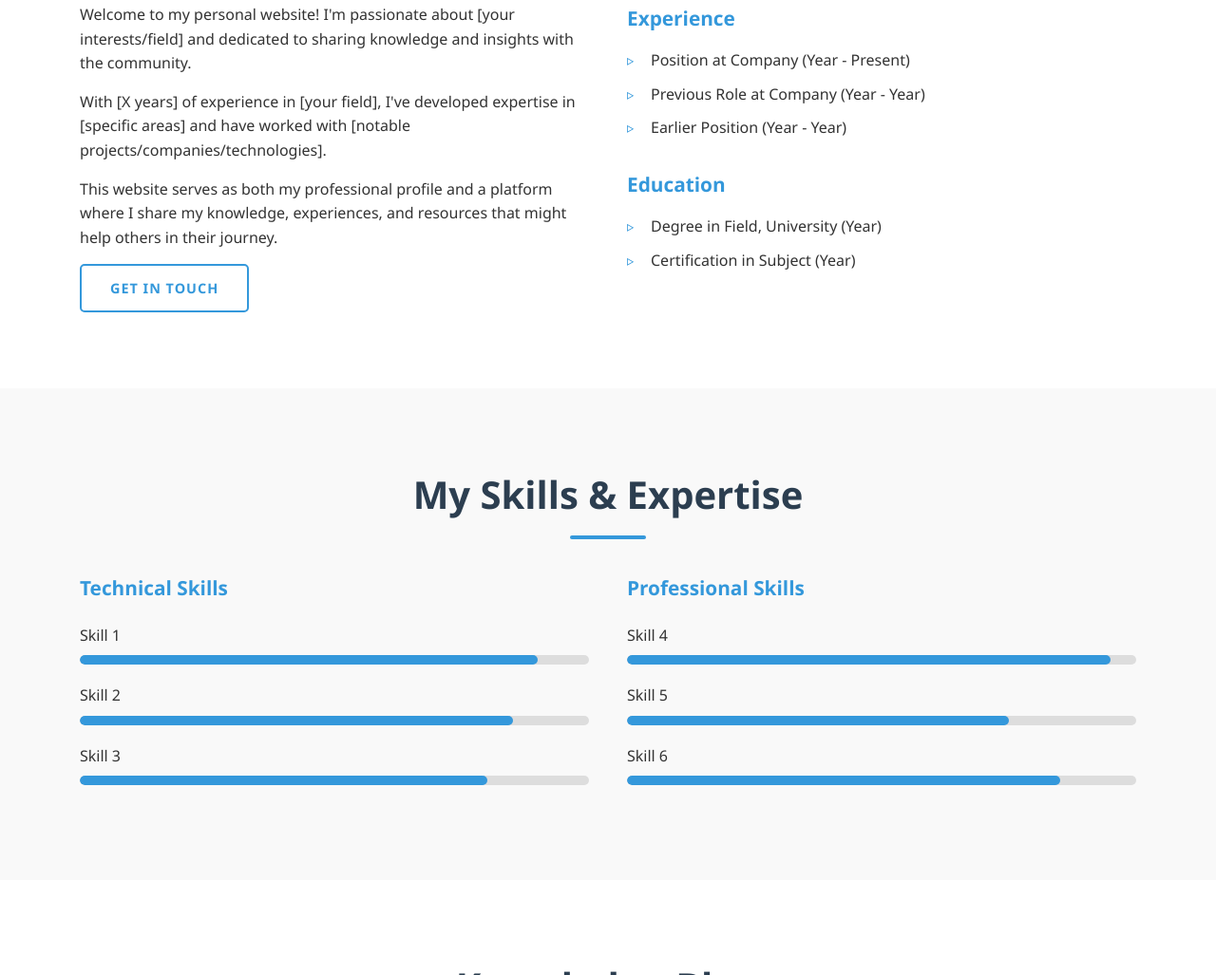
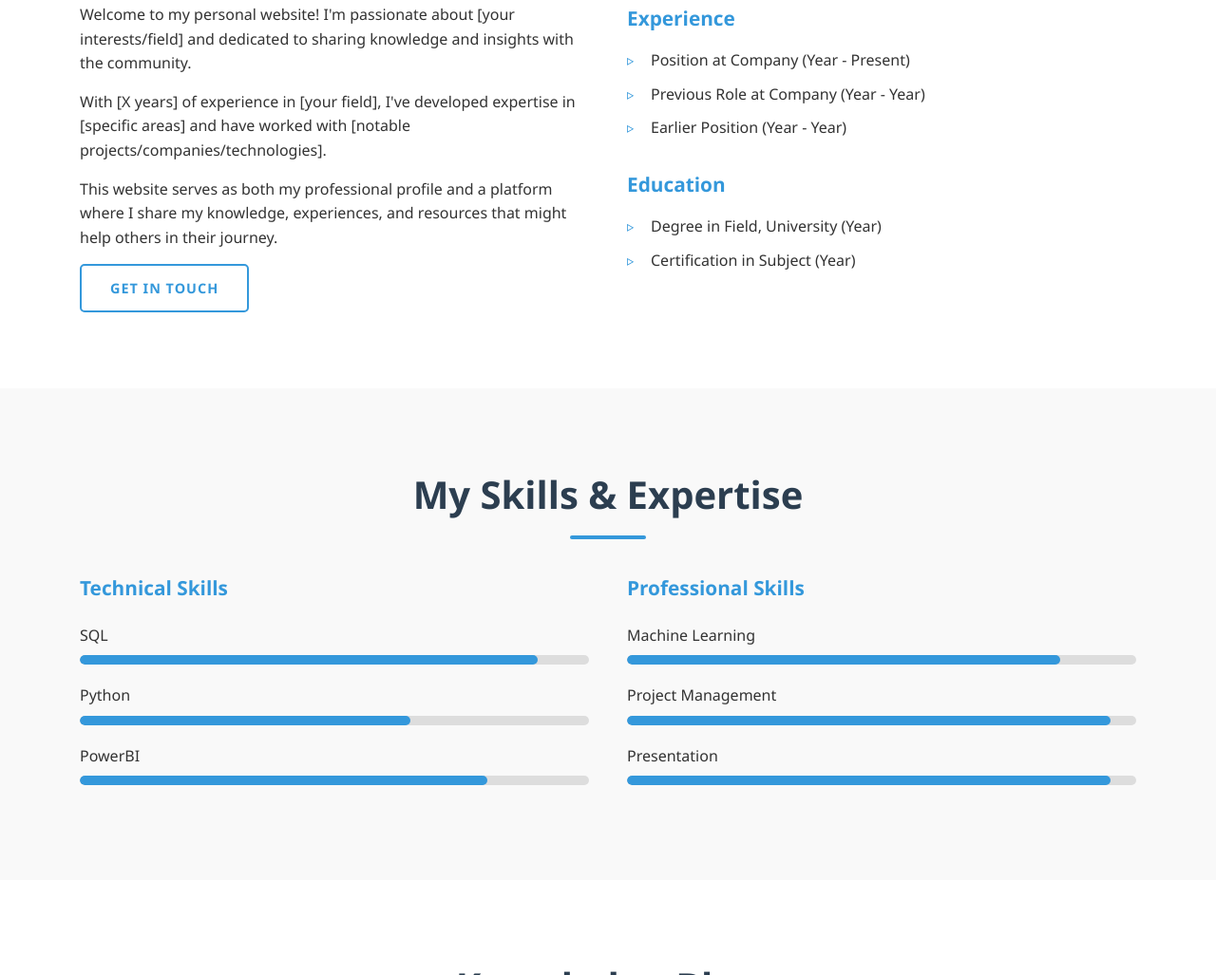
Before and after one commit to ScarlettQiu/website_test, a plain HTML site: page index.html in a window 1280 px wide. Shown: the part 991-2018 px from the top of the page at 95% size. Drawn offline with Linux system fonts and the light colour scheme; a script that the page names is missing.

Commit message:
Update index.html

```diff
--- a/index.html
+++ b/index.html
@@ -31,11 +31,11 @@
                 <!-- Profile image placeholder -->
                 <div class="image-placeholder"></div>
             </div>
-            <h1>Hello, I'm <span class="highlight">Your Name</span></h1>
-            <p class="tagline">Professional Title | Knowledge Sharer | Lifelong Learner</p>
+            <h1>Hello, I'm <span class="highlight">Scarlett Qiu</span></h1>
+            <p class="tagline">Data Analyst | BI Developer | Knowledge Sharer | Lifelong Learner</p>
             <div class="social-links">
-                <a href="#" class="social-icon"><i class="fab fa-linkedin"></i></a>
-                <a href="#" class="social-icon"><i class="fab fa-github"></i></a>
+                <a href="https://www.linkedin.com/in/yuqiuscarlettvelvet/" class="social-icon"><i class="fab fa-linkedin"></i></a>
+                <a href="https://github.com/ScarlettQiu" class="social-icon"><i class="fab fa-github"></i></a>
                 <a href="#" class="social-icon"><i class="fab fa-twitter"></i></a>
                 <a href="#" class="social-icon"><i class="fab fa-medium"></i></a>
             </div>
@@ -82,19 +82,19 @@
                     <h3>Technical Skills</h3>
                     <div class="skill-items">
                         <div class="skill-item">
-                            <span class="skill-name">Skill 1</span>
+                            <span class="skill-name">SQL</span>
                             <div class="skill-bar">
                                 <div class="skill-level" style="width: 90%"></div>
                             </div>
                         </div>
                         <div class="skill-item">
-                            <span class="skill-name">Skill 2</span>
+                            <span class="skill-name">Python</span>
                             <div class="skill-bar">
-                                <div class="skill-level" style="width: 85%"></div>
+                                <div class="skill-level" style="width: 65%"></div>
                             </div>
                         </div>
                         <div class="skill-item">
-                            <span class="skill-name">Skill 3</span>
+                            <span class="skill-name">PowerBI</span>
                             <div class="skill-bar">
                                 <div class="skill-level" style="width: 80%"></div>
                             </div>
@@ -105,21 +105,21 @@
                     <h3>Professional Skills</h3>
                     <div class="skill-items">
                         <div class="skill-item">
-                            <span class="skill-name">Skill 4</span>
+                            <span class="skill-name">Machine Learning</span>
+                            <div class="skill-bar">
+                                <div class="skill-level" style="width: 85%"></div>
+                            </div>
+                        </div>
+                        <div class="skill-item">
+                            <span class="skill-name">Project Management</span>
                             <div class="skill-bar">
                                 <div class="skill-level" style="width: 95%"></div>
                             </div>
                         </div>
                         <div class="skill-item">
-                            <span class="skill-name">Skill 5</span>
+                            <span class="skill-name">Presentation</span>
                             <div class="skill-bar">
-                                <div class="skill-level" style="width: 75%"></div>
-                            </div>
-                        </div>
-                        <div class="skill-item">
-                            <span class="skill-name">Skill 6</span>
-                            <div class="skill-bar">
-                                <div class="skill-level" style="width: 85%"></div>
+                                <div class="skill-level" style="width: 95%"></div>
                             </div>
                         </div>
                     </div>
```
